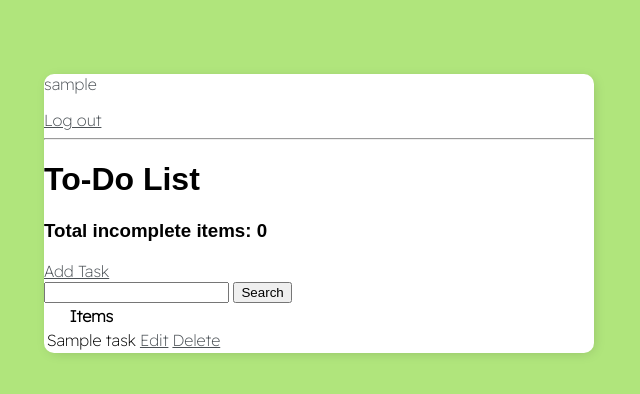
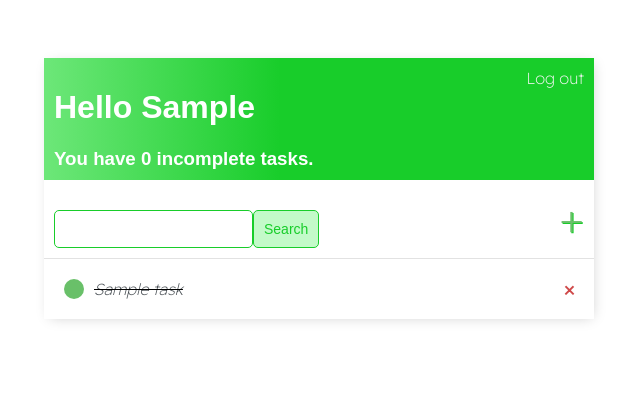
Before and after one commit to Nowakds/ToDo-List, a Django app: page / in a window 1280 px wide. Shown: the top 394 px of the page, without its empty margins (321-961 px from the left). Run offline with Django 4.2, Linux system fonts and the light colour scheme; a user stored in the database is signed in; tables that the repository leaves empty hold one stand-in row (values such as "Sample post"); some web fonts are replaced.

Commit message:
Styled register/login/detail task views.

```diff
--- a/base/templates/base/login.html
+++ b/base/templates/base/login.html
@@ -10,14 +10,17 @@
     <title>Document</title>
 </head>
 <body>
+<div class="header-bar">
     <h1>Log in</h1>
+</div>
+<div class="card-body">
     <form method="POST">
     {% csrf_token %}
     {{form.as_p}}
     <input type="submit" value="Login"/>
     </form>
-
     <p>Don't have an account? <a href="{% url 'register-page' %}">Register</a></p>
+</div>
 
 </body>
 </html>
--- a/base/templates/base/main.html
+++ b/base/templates/base/main.html
@@ -14,7 +14,7 @@
 
     <style>
         body {
-            background-color: #B0E57C;
+            background-color: white;
             font-family: 'Readex Pro', sans-serif;
             padding-top: 50px;
         }
@@ -39,8 +39,107 @@
             background: white;
             -webkit-box-shadow: 2px 2px 13px -4px rgba(0, 0, 0, 0.21);
             box-shadow: 2px 2px 13px -4px rgba(0, 0, 0, 0.21);
-            border-radius: 10px;
         }
+
+        .header-bar {
+            display: flex;
+            justify-content: space-between;
+            color: white;
+            padding: 10px;
+            border-radius: 5px 5pxx 0 0;
+            background: linear-gradient(90deg, #6DE779, #18CD2A 43%, #18CD2A 100%)
+        }
+
+        .header-bar a {
+            color: rgb(247, 247, 247);
+            text-decoration: none;
+        }
+
+        .task-wrapper {
+            display: flex;
+            align-items: center;
+            justify-content: space-between;
+            padding: 20px;
+            background: white;
+            border-top: 1px solid rgb(226, 226, 226);
+        }
+
+        .task-title {
+            display: flex;
+        }
+
+        .task-title a {
+            text-decoration: none;
+            color: #4b5156;
+            margin-left: 10px;
+        }
+
+        .task-complete-icon {
+            height: 20px;
+            width: 20px;
+            background-color: rgb(105, 192, 105);
+            border-radius: 50%;
+        }
+
+        .task-incomplete-icon {
+            height: 20px;
+            width: 20px;
+            background-color: rgb(218, 218, 218);
+            border-radius: 50%;
+        }
+
+        .delete-link {
+            text-decoration: none;
+            font-weight: 900;
+            color: #cf4949;
+            font-size: 22px;
+            line-height: 0;
+        }
+
+        #search-add-wrapper {
+            display: flex;
+            justify-content: space-between;
+            align-items: center;
+            padding: 10px;
+        }
+
+        #add-link {
+            color:rgb(105, 192, 105);
+            text-decoration: none;
+            font-size: 42px;
+            text-shadow: 1px 1px #18CD2A;
+        }
+
+        input[type=text],
+        input[type=password],
+        textarea {
+            border: 1px solid #18CD2A;
+            border-radius: 5px;
+            padding: 10px;
+            width: 90%;
+        }
+
+        label {
+            padding-top: 10px !important;
+            display: block;
+        }
+
+        .button {
+            border: 1px solid #18CD2A;
+            background-color: #C3FAC9;
+            color: #18CD2A;
+            padding: 10px;
+            font-size: 14px;
+            border-radius: 5px;
+            cursor: pointer;
+            text-decoration: none;
+        }
+
+        .card-body {
+            padding: 20px;
+        }
+
+
     </style>
 </head>
 <body>
--- a/base/templates/base/task_list.html
+++ b/base/templates/base/task_list.html
@@ -11,38 +11,48 @@
     <title>Document</title>
 </head>
 <body>
-    {% if request.user.is_authenticated %}
-    <p>{{request.user}}</p>
-    <a href="{% url 'logout' %}">Log out</a>
-    {% else %}
-    <a href="{% url 'login' %}">Log in</a>
-    {% endif %}
-    <hr>
-    <h1> To-Do List</h1>
+    <div class="header-bar">
+        <div>
+            <h1>Hello {{request.user|title}}</h1>
+            <h3 style="margin:0">You have {{count}} incomplete task{{ count|pluralize:"s" }}.</h3>
+        </div>
 
-    <h3>Total incomplete items: {{count}}</h3>
-    <a href="{% url 'task-create' %}">Add Task</a>
+        {% if request.user.is_authenticated %}
+        <a href="{% url 'logout' %}">Log out</a>
+        {% else %}
+        <a href="{% url 'login' %}">Log in</a>
+        {% endif %}
+    </div>
 
-    <form method="GET">
-        <input type="text" name="search-area" value="{{search_input}}"/>
-        <input type="submit" value="Search"/>
-    </form>
+    <div id="search-add-wrapper">
+        <form method="GET" style="margin-top: 20px;display: flex;">
+            <input type="text" name="search-area" value="{{search_input}}"/>
+            <input class="button" type="submit" value="Search"/>
+        </form>
+        <a id='add-link' href="{% url 'task-create' %}">&#x2b;</a>
+    </div>
 
-    <table>
-        <tr>
-            <th>Items</th>
-            <th></th>
-        </tr>
+    <div class="task-items-wrapper">
         {% for task in tasks %}
-        <tr>
-            <td>{{task.title}}</td>
-            <td><a href="{% url 'task-update' task.id %}">Edit</a></td>
-            <td><a href="{% url 'task-delete' task.id %}">Delete</a></td>
-        </tr>
+            <div class="task-wrapper">
+                {% if task.complete %}
+                <div class="task-title">
+                    <div class="task-complete-icon"></div>
+                    <i><s><a href="{% url 'task-update' task.id %}">{{task}}</a></s></i>
+                </div>
+                <a href="{% url 'task-delete' task.id %}"></a>
+                {% else %}
+                <div class="task-title">
+                    <div class="task-incomplete-icon"></div>
+                    <a href="{% url 'task-update' task.id %}">{{task}}</a>
+                </div>
+                {% endif %}
+                <a class="delete-link" href="{% url 'task-delete' task.id %}">&#215;</a>
+            </div>
         {% empty %}
+        <h3>There are currently no tasks to complete.</h3>
         {% endfor %}
-
-    </table>
+    </div>
 
 </body>
 </html>
--- a/todo_list/settings.py
+++ b/todo_list/settings.py
@@ -23,9 +23,9 @@ BASE_DIR = Path(__file__).resolve().parent.parent
 
 
 # SECURITY WARNING: don't run with debug turned on in production!
-DEBUG = True
+DEBUG = False
 
-ALLOWED_HOSTS = []
+ALLOWED_HOSTS = ['*']
 
 SECRET_KEY = config("SECRET_KEY")
 
```
Also changed, not shown: base/templates/base/register.html (+19 -7 lines), base/templates/base/task_confirm_delete.html (+10 -6 lines), base/templates/base/task_form.html (+8 -3 lines). Lines whose indentation alone changed are shown as unchanged.
